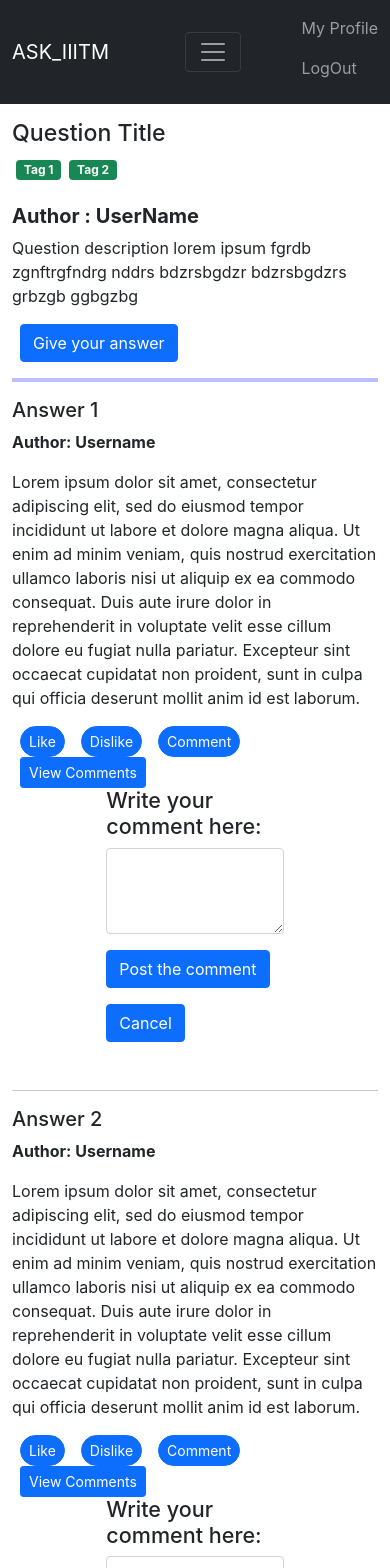
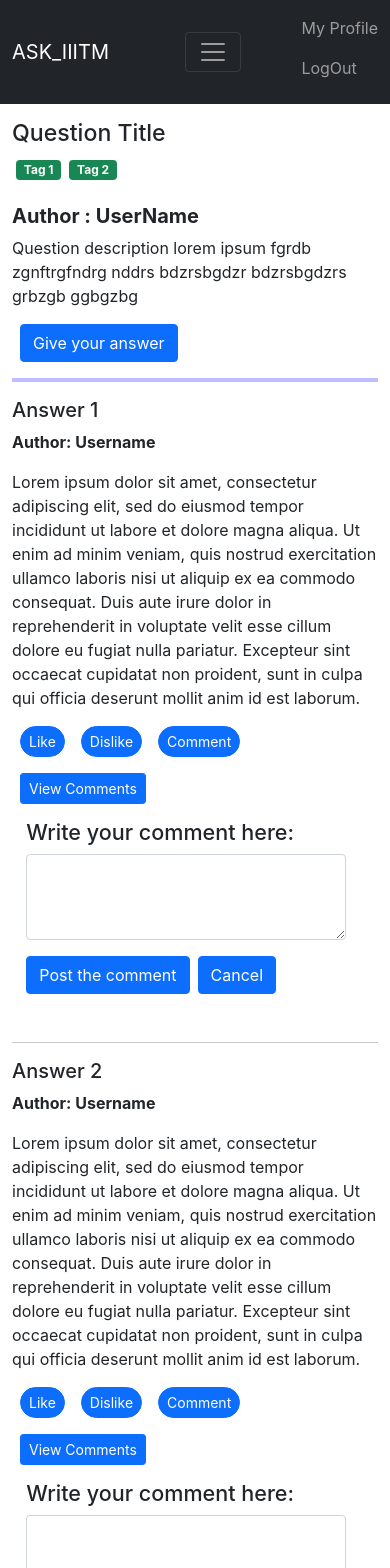
Before and after one commit to Sarthakjain211001/ASK_IIITM-frontend, a React (Create React App) app: page /question/postComment in a window 390 px wide. Shown: the top 1568 px of the page. Built offline with nearby package versions, Linux system fonts and the light colour scheme.

Commit message:
Enhanced styling and made the website responsive

```diff
--- a/src/index.css
+++ b/src/index.css
@@ -14,6 +14,28 @@ code {
 
 .Opptextarea{
 width: 20rem
+}
+
+.viewComments{
+  float: right;
+}
+
+.accordion{
+  margin-left: 13rem;
+  margin-right: 13rem;
+   margin-top: 3rem;
+   margin-bottom: 3rem
+  }
+
+  .WritecommentBox{
+  width: 30rem;
+  margin-left:5px;
+  margin-right:5px
+  }
+
+  .postComment{
+    margin-left: 3rem;
+    margin-right: 3rem;
   }
 
   .PostOppHeading{
@@ -36,3 +58,39 @@ code {
      width: -webkit-fill-available;
    }
  }
+
+
+ @media only screen and (max-width: 620px) {
+   .accordion{
+     margin: 3rem 1rem;
+   }
+ }
+
+ @media only screen and (max-width: 620px) {
+  .viewComments{
+    float: none;
+    margin-top: 1rem;
+  }
+}
+
+@media only screen and (max-width: 620px) {
+  .WriteComment{
+    margin-left: -5rem;
+    margin-right: -4rem;
+    margin-top: 1rem;
+  }
+}
+
+@media only screen and (max-width: 620px) {
+  .WritecommentBox{
+    width: 20rem;
+    margin-left: -5rem;
+  }
+}
+
+@media only screen and (max-width: 620px) {
+  .postComment{
+    margin-left: -5rem;
+    margin-right: 0.5rem;
+  }
+}
```
Lines whose indentation alone changed are shown as unchanged.
